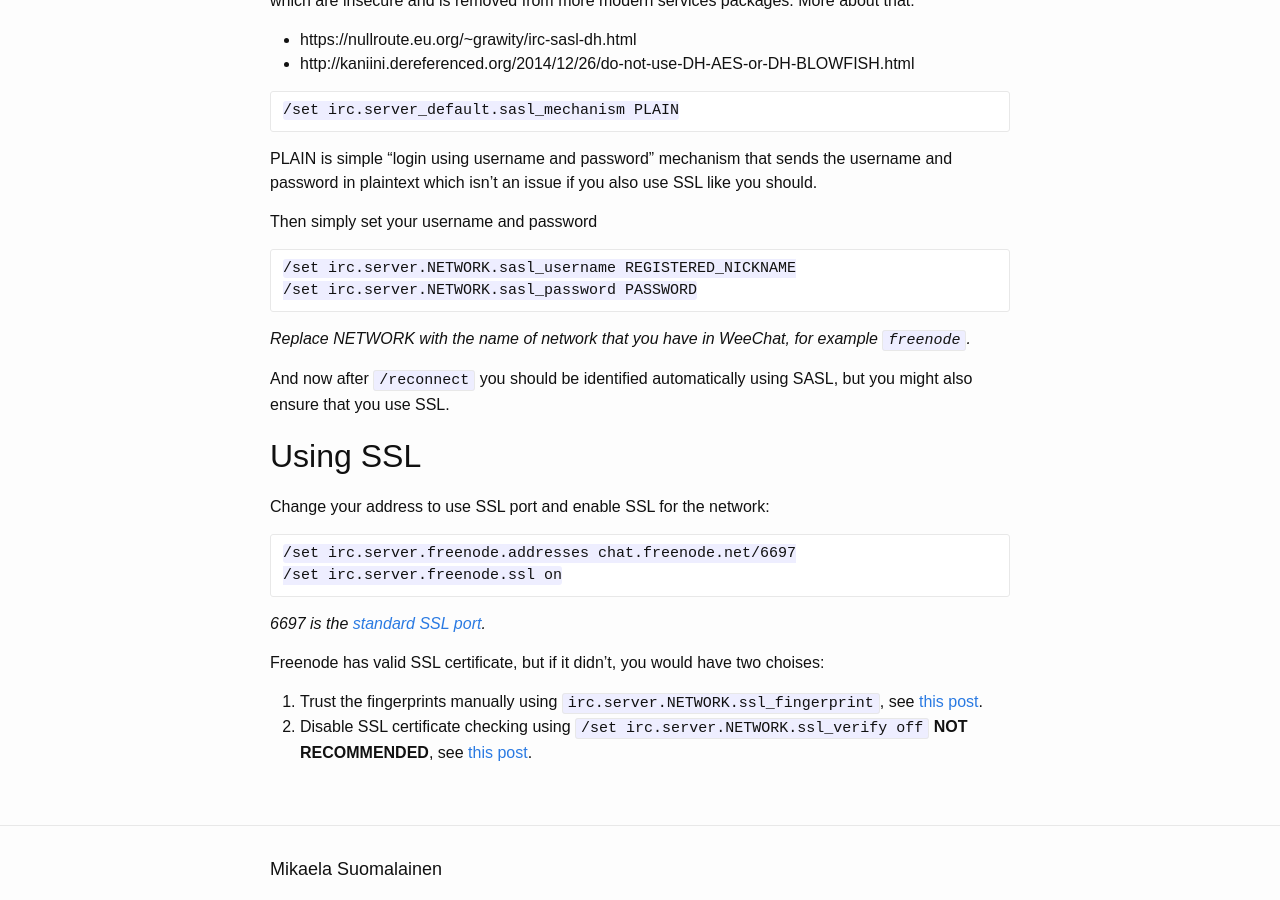
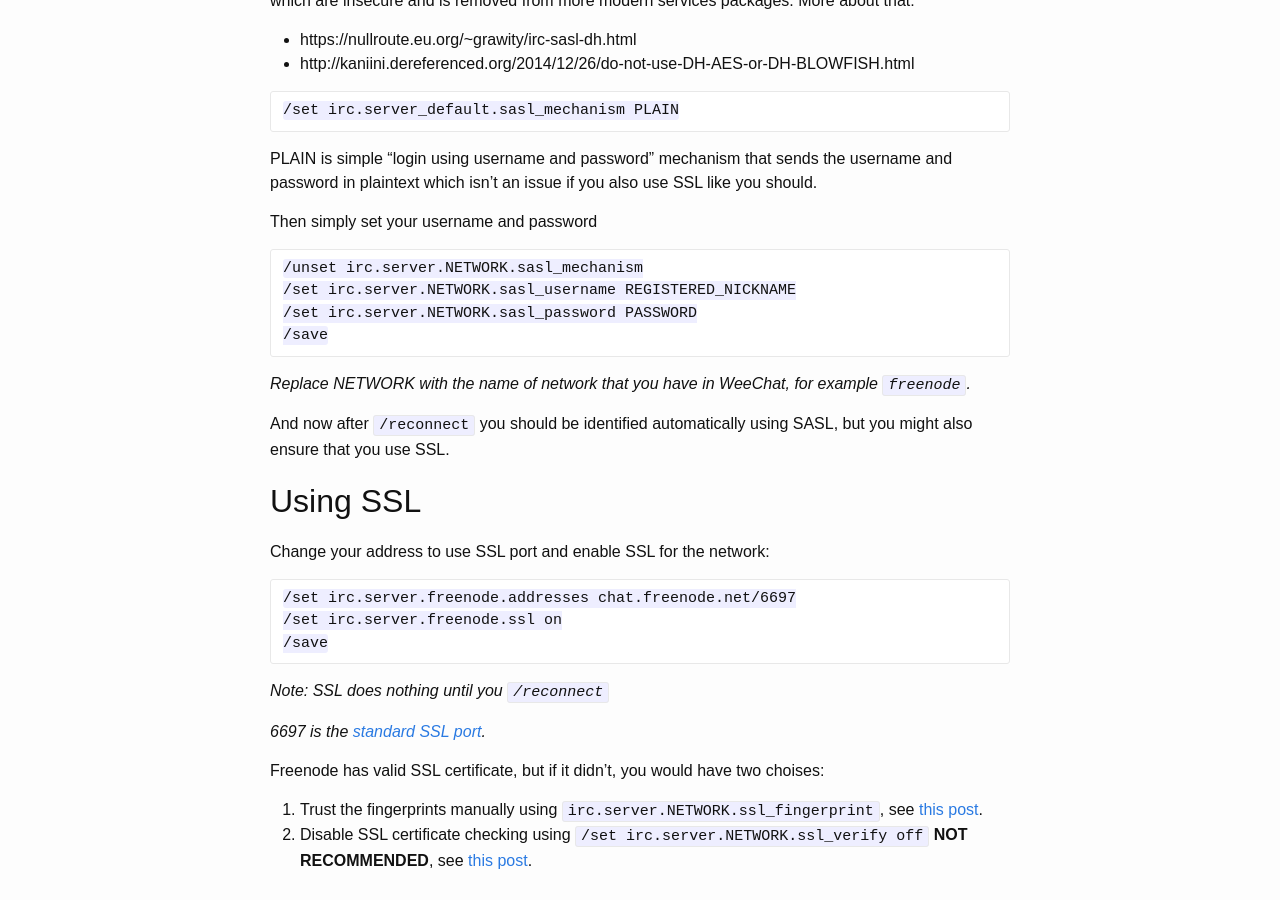
Before and after one commit to Mikaela/mikaela.github.io, a Jekyll site: the page built from _posts/2015-03-26-weechat-sasl-simply.md, in a window 1280 px wide and 900 px high, scrolled down 405 px. Built offline with Jekyll 4.4.1, drawn with Linux system fonts in a browser that asks for light colours; Markdown is read by kramdown in place of the engine named in the settings; comment, search, counter and statistics services are not loaded.

Commit message:
blog: WeeChat SASL simply: various fixes
* unset network-specific SASL mechanism so the global PLAIN is used
* /save after SASL settings
* Note that SSL does nothing until reconnect

````diff
--- a/_posts/2015-03-26-weechat-sasl-simply.md
+++ b/_posts/2015-03-26-weechat-sasl-simply.md
@@ -32,8 +32,10 @@ SSL like you should.
 Then simply set your username and password
 
 ```
+/unset irc.server.NETWORK.sasl_mechanism
 /set irc.server.NETWORK.sasl_username REGISTERED_NICKNAME
 /set irc.server.NETWORK.sasl_password PASSWORD
+/save
 ```
 
 *Replace NETWORK with the name of network that you have in WeeChat, for
@@ -49,7 +51,10 @@ Change your address to use SSL port and enable SSL for the network:
 ```
 /set irc.server.freenode.addresses chat.freenode.net/6697
 /set irc.server.freenode.ssl on
+/save
 ```
+
+*Note: SSL does nothing until you `/reconnect`*
 
 *6697 is the [standard SSL port](https://tools.ietf.org/html/rfc7194).*
 
````
